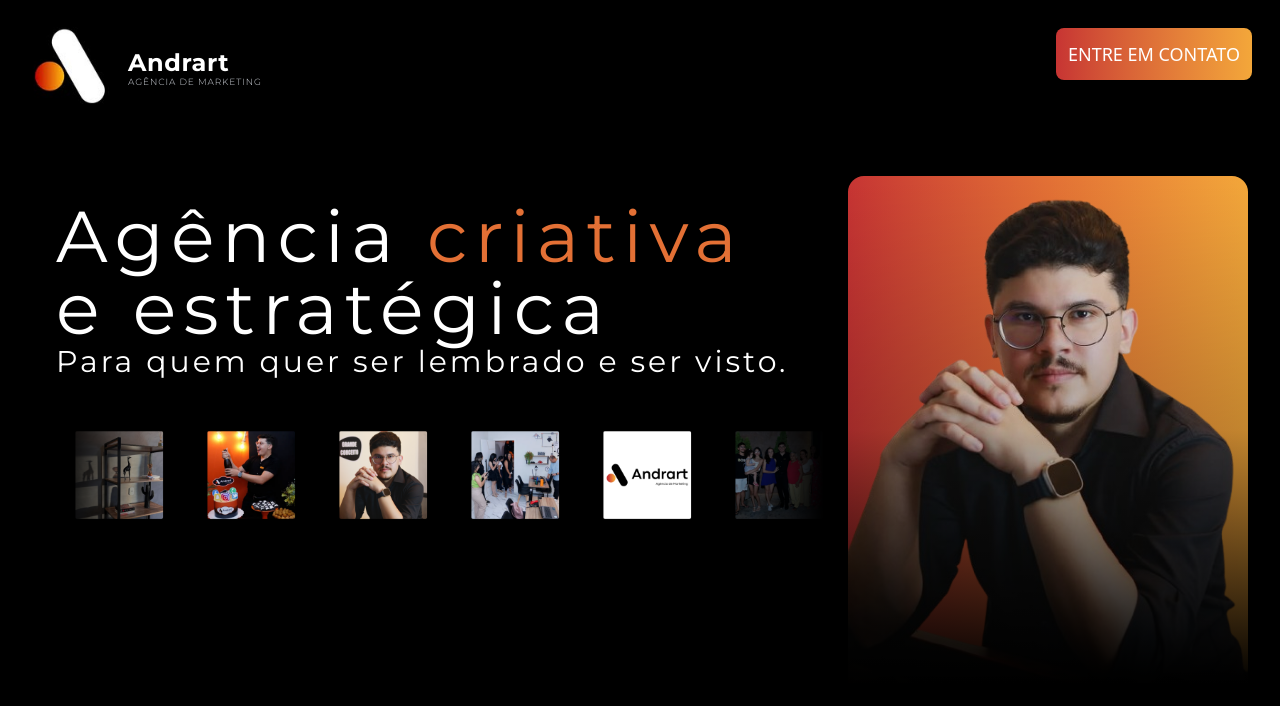
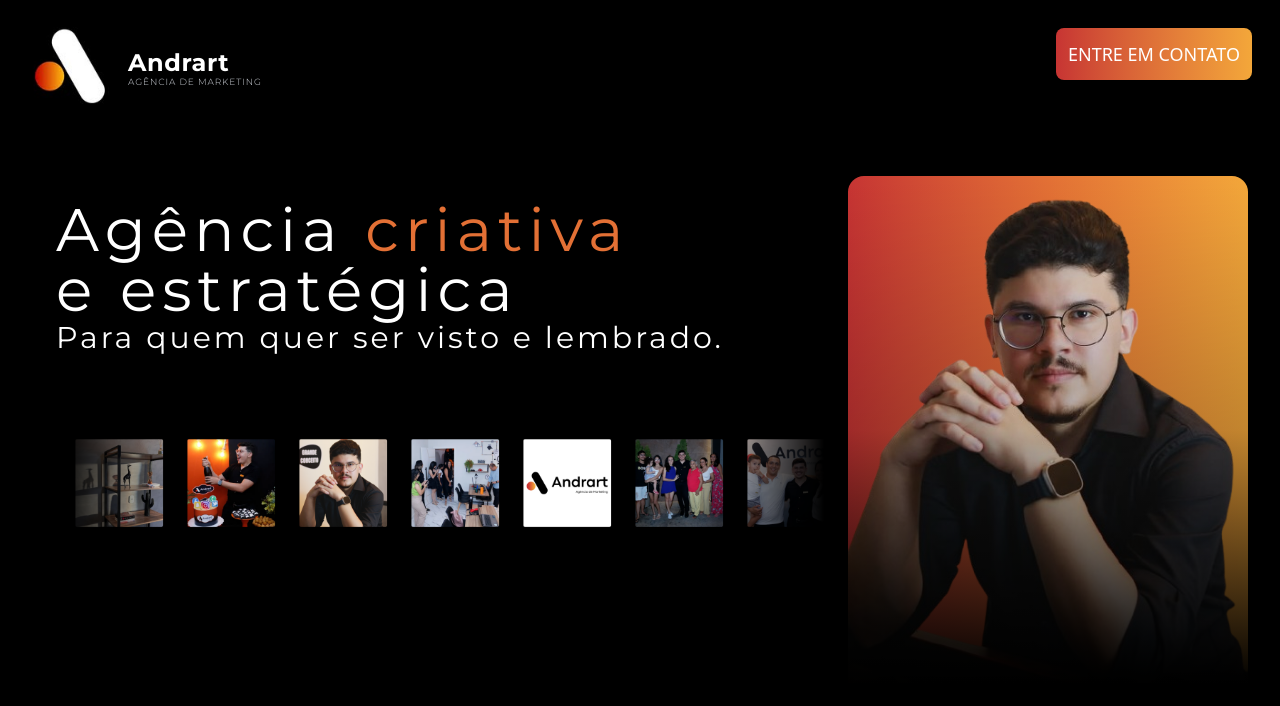
Before and after one commit to Gabrar/andrart-marketing-info-site, a React (Vite) app: page / in a window 1280 px wide. Shown: the top 706 px of the page. Built offline with nearby package versions, Linux system fonts and the light colour scheme.

Commit message:
responsive adjusts

```diff
--- a/src/App.jsx
+++ b/src/App.jsx
@@ -24,21 +24,21 @@
         </header>
 
         <main className="py-5 flex m-6 lg:flex-row items-center bg-gra">
-          <div className="flex flex-col lg:w-full font-montserrat justify-center mb-auto xl:text-7xl xl:mb-auto lg:text-5xl md:text-4xl md:mb-auto lg:mb-auto xl:m-6 animate-fade-in">
+          <div className="flex flex-col lg:w-full font-montserrat justify-center sm:text-3xl mb-auto xl:text-6xl xl:mb-auto lg:text-5xl md:text-4xl md:mb-auto lg:mb-auto xl:m-6 animate-fade-in">
             <span className="tracking-widest animate-right">
               Agência <span className="text-[#e37035]">criativa </span> <br />e estratégica
             </span>
 
-            <span className="tracking-widest text-xs xl:text-3xl lg:text-2xl md:text-base animate-right">
-              Para quem quer ser <br className="xl:hidden lg:hidden md:hidden" />lembrado e ser visto.
+            <span className="tracking-widest text-xs sm:text-base xl:text-3xl lg:text-2xl md:text-base animate-right">
+              Para quem quer ser <br className="xl:hidden lg:hidden md:hidden" />visto e lembrado.
             </span>
 
-            <div className="hidden lg:block w-full md:max-w-4xl lg:max-w-3xl mt-12">
+            <div className="hidden lg:block w-full md:max-w-4xl lg:max-w-xl xl:max-w-3xl 2xl:max-w-4xl mt-20">
               <InfitieCarousel />
             </div>
 
             <div className="block lg:hidden mr-4">
-              <button className="text-xs bg-linear-to-r from-[#c73433] to-[#f3a73a] rounded-lg p-2 text-white whitespace-nowrap my-10 animate-right">
+              <button className="text-xs sm:text-base md:text-xl bg-linear-to-r from-[#c73433] to-[#f3a73a] rounded-lg p-2 text-white whitespace-nowrap my-10 animate-right">
                 ENTRE EM CONTATO
               </button>
             </div>
@@ -46,11 +46,11 @@
           </div>
 
 
-              <div className="animate-fade-in ml-auto lg:w-full flex justify-center lg:ml-0">
+              <div className="animate-fade-in ml-auto lg:w-full flex justify-end lg:ml-0">
 
                 <div className="animate-right">
                   <div className="relative bg-linear-to-r from-[#c73433] via-[#e37035] to-[#f3a73a] rounded-2xl">
-                    <img src="assets/andre.png" className="relative h-50 w-auto xl:h-127 lg:h-100 md:h-90 object-cover" />
+                    <img src="assets/andre.png" className="relative h-50 w-auto xl:h-127 lg:h-100 md:h-90 sm:h-70 object-cover" />
                     <div className="absolute inset-0 bg-linear-to-b from-transparent via-black/20 to-black h-full w-full"></div>
                   </div>
 
--- a/src/components/InfiniteCarousel.jsx
+++ b/src/components/InfiniteCarousel.jsx
@@ -21,7 +21,7 @@
         <div className="w-full inline-flex justify-start flex-nowrap overflow-hidden mask-[linear-gradient(to_right,transparent_0,black_128px,black_calc(100%-128px),transparent_100%)]">
             <ul className="flex items-center justify-start [&_li]:mx-4 [&_img]:max-w-none animate-infinite-scroll" aria-hidden="true">
                 {logos.map((logo, index) => (
-                    <li key={index} className='w-15 lg:w-25 shrink-0'>
+                    <li key={index} className='w-15 lg:w-20 shrink-0'>
                         <img src={logo.src}
                              alt={logo.alt}
                              loading="eager"
@@ -35,7 +35,7 @@
 
             <ul className="flex items-center justify-start [&_li]:mx-4 [&_img]:max-w-none animate-infinite-scroll" aria-hidden="true">
                 {logos.map((logo, index) => (
-                    <li key={index} className='w-15 lg:w-25 shrink-0'>
+                    <li key={index} className='w-15 lg:w-20 shrink-0'>
                         <img src={logo.src}
                             alt={logo.alt}
                             loading='eager'
```
